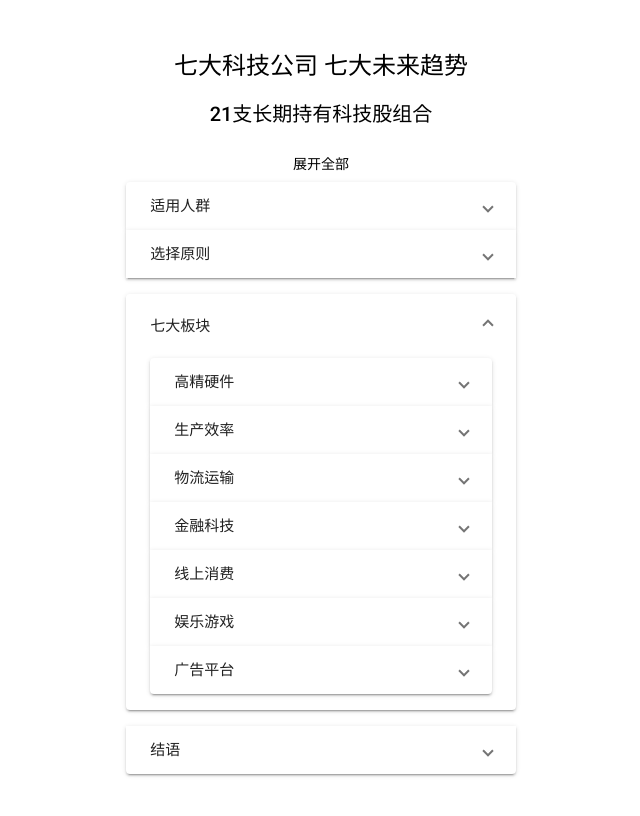
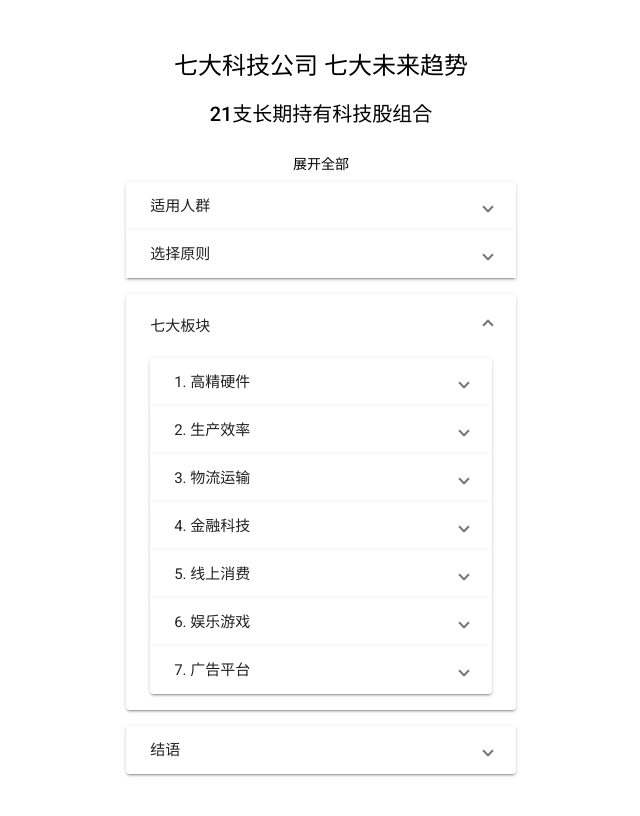
Before and after one commit to hermanwu/woozee-stock, an Angular app: page /industries in a window 1280 px wide. Both pictures are taken after a click on the button "七大板块". Shown: the top 816 px of the page, without its empty margins (319-959 px from the left). Built offline with nearby package versions, Linux system fonts and the light colour scheme.

Commit message:
add index

```diff
--- a/src/app/high-growth-industry/high-growth-industry.component.html
+++ b/src/app/high-growth-industry/high-growth-industry.component.html
@@ -46,13 +46,15 @@
       <mat-accordion multi>
         <mat-expansion-panel
           class="margin-top-20"
-          *ngFor="let type of sevenTypes"
+          *ngFor="let type of sevenTypes; index as i"
           [expanded]="isAllCardOpen"
           (opened)="(true)"
           (closed)="(false)"
         >
           <mat-expansion-panel-header>
-            <mat-panel-title> {{ growthTypes[type].chinese }} </mat-panel-title>
+            <mat-panel-title>
+              {{ i + 1 }}. {{ growthTypes[type].chinese }}
+            </mat-panel-title>
             <mat-panel-description> </mat-panel-description>
           </mat-expansion-panel-header>
           <div>
```
